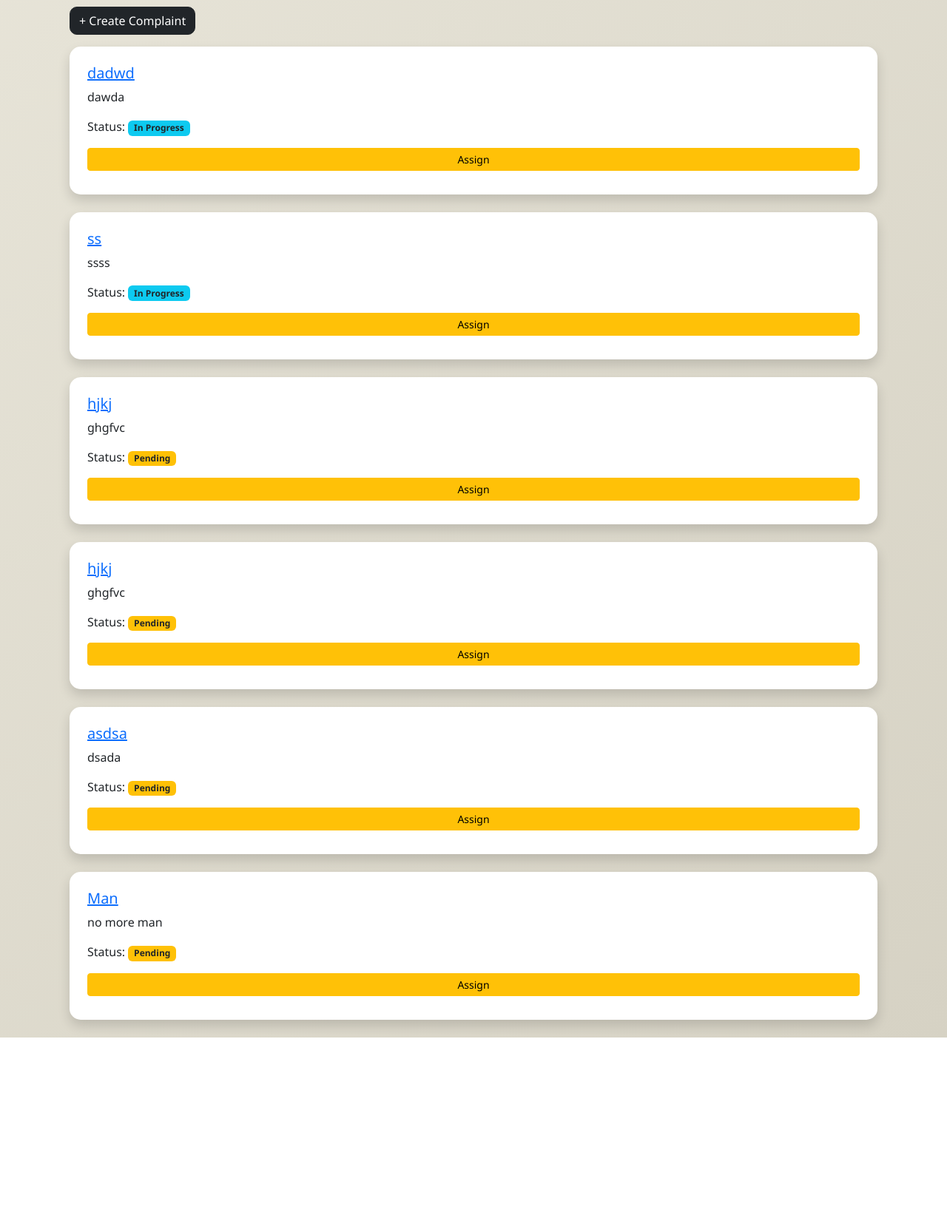
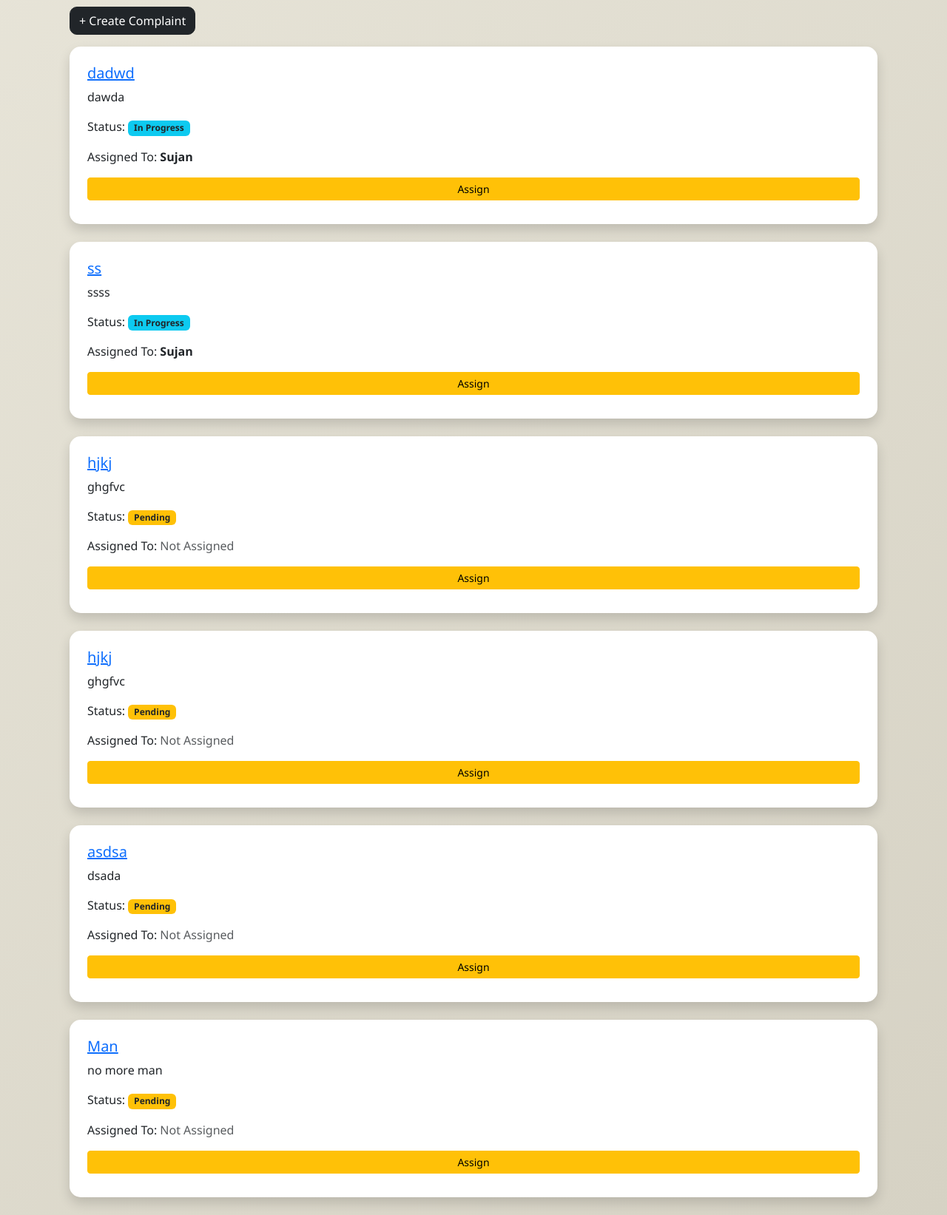
Before and after one commit to Spirekharn/CivicEye, a Django app: page /complaints/ in a window 1280 px wide. Shown: the part 251-1894 px from the top of the page at 74% size. Before the commit the page ends 1654 px from the top, so only its background shows below. Run offline with Django 5.2, Linux system fonts and the light colour scheme; data comes from the database, SQL or seed files in the repository; both versions use the stored data as it was after the commit.

Commit message:
fixed the complaint assign

```diff
--- a/complaints/templates/complaints/list.html
+++ b/complaints/templates/complaints/list.html
@@ -12,20 +12,21 @@
     </form>
 
     <a href="/complaints/create/" class="btn btn-dark mb-3">
-    + Create Complaint
+        + Create Complaint
     </a>
-
 
     {% for c in complaints %}
         <div class="card p-4 mb-4 shadow border-0" style="border-radius:15px;">
 
+            <!-- title -->
             <h5>
                 <a href="/complaints/{{ c.id }}/">{{ c.title }}</a>
             </h5>
 
+            <!-- description -->
             <p>{{ c.description }}</p>
 
-            <!-- STATUS -->
+            <!-- status -->
             <p>
                 Status:
                 {% if c.status == "Pending" %}
@@ -37,11 +38,22 @@
                 {% endif %}
             </p>
 
-            <!-- ASSIGN BUTTON -->
+            <!-- assigned user -->
+            <p>
+                Assigned To:
+                {% if c.assigned_to %}
+                    <strong>{{ c.assigned_to.username }}</strong>
+                {% else %}
+                    <span class="text-muted">Not Assigned</span>
+                {% endif %}
+            </p>
+
+            <!-- assign button -->
             <a href="/complaints/assign/{{ c.id }}/" class="btn btn-sm btn-warning mb-2">
                 Assign
             </a>
 
+            <!-- image -->
             {% if c.image %}
                 <img src="{{ c.image.url }}" width="200">
             {% endif %}
--- a/complaints/views.py
+++ b/complaints/views.py
@@ -1,15 +1,18 @@
-from django.shortcuts import render, redirect
+from django.shortcuts import render, redirect, get_object_or_404
 from django.contrib import messages
 from django.contrib.auth import get_user_model
 from .models import Complaint
 
 User = get_user_model()
 
+
+# complaint detail
 def complaint_detail(request, id):
-    complaint = Complaint.objects.get(id=id)
+    complaint = get_object_or_404(Complaint, id=id)
     return render(request, 'complaints/detail.html', {'complaint': complaint})
 
 
+# complaint list
 def complaint_list(request):
     query = request.GET.get('q')
 
@@ -24,6 +27,7 @@ def complaint_list(request):
     })
 
 
+# create complaint
 def create_complaint(request):
     error = None
 
@@ -48,15 +52,22 @@ def create_complaint(request):
 
     return render(request, 'complaints/create.html', {'error': error})
 
+
+# assign complaint
 def assign_complaint(request, id):
-    complaint = Complaint.objects.get(id=id)
-    users = User.objects.all()
+    complaint = get_object_or_404(Complaint, id=id)
+
+
+    users = User.objects.filter(role__in=['worker', 'admin'])
 
     if request.method == 'POST':
         user_id = request.POST.get('user')
+
         complaint.assigned_to_id = user_id
         complaint.status = 'In Progress'
         complaint.save()
+
+        messages.success(request, "Complaint assigned successfully")
         return redirect('/complaints/')
 
     return render(request, 'complaints/assign.html', {
```
Also changed, not shown: complaints/templates/complaints/assign.html (+5 -3 lines), db.sqlite3.
